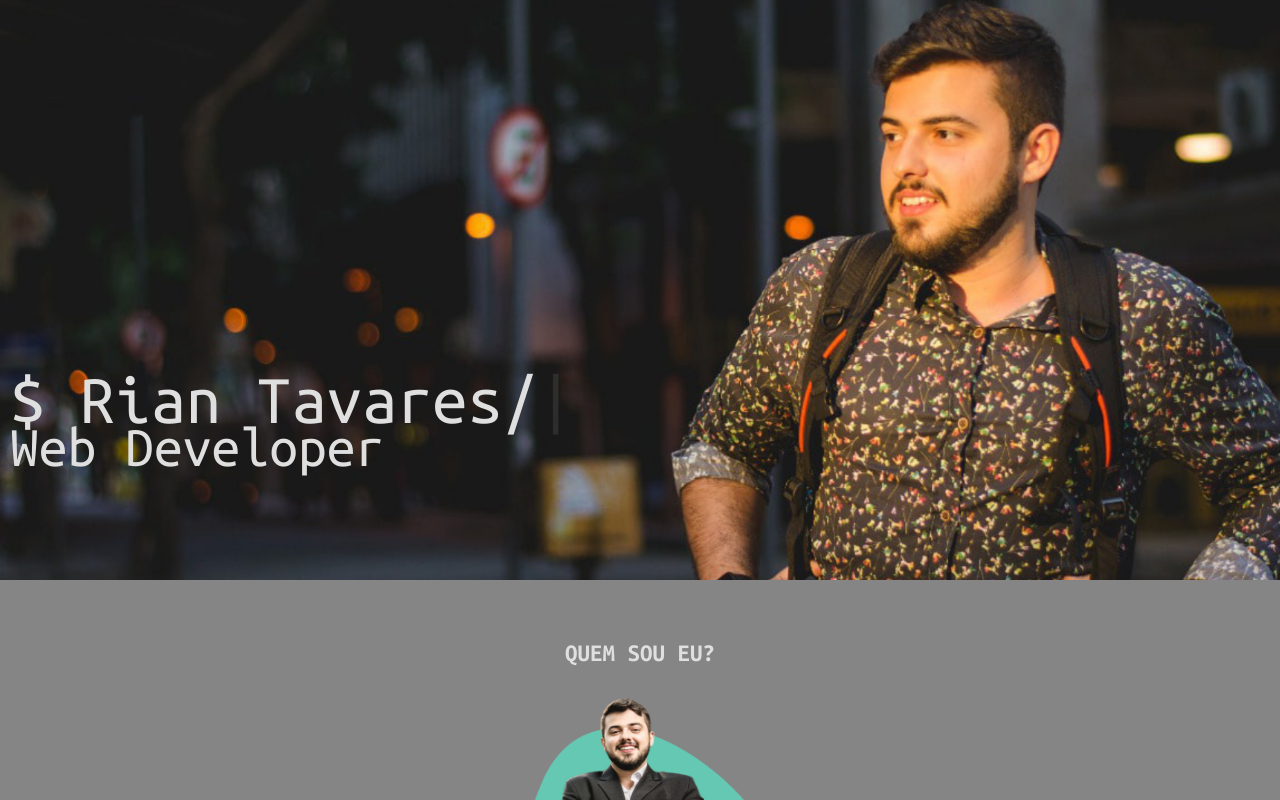
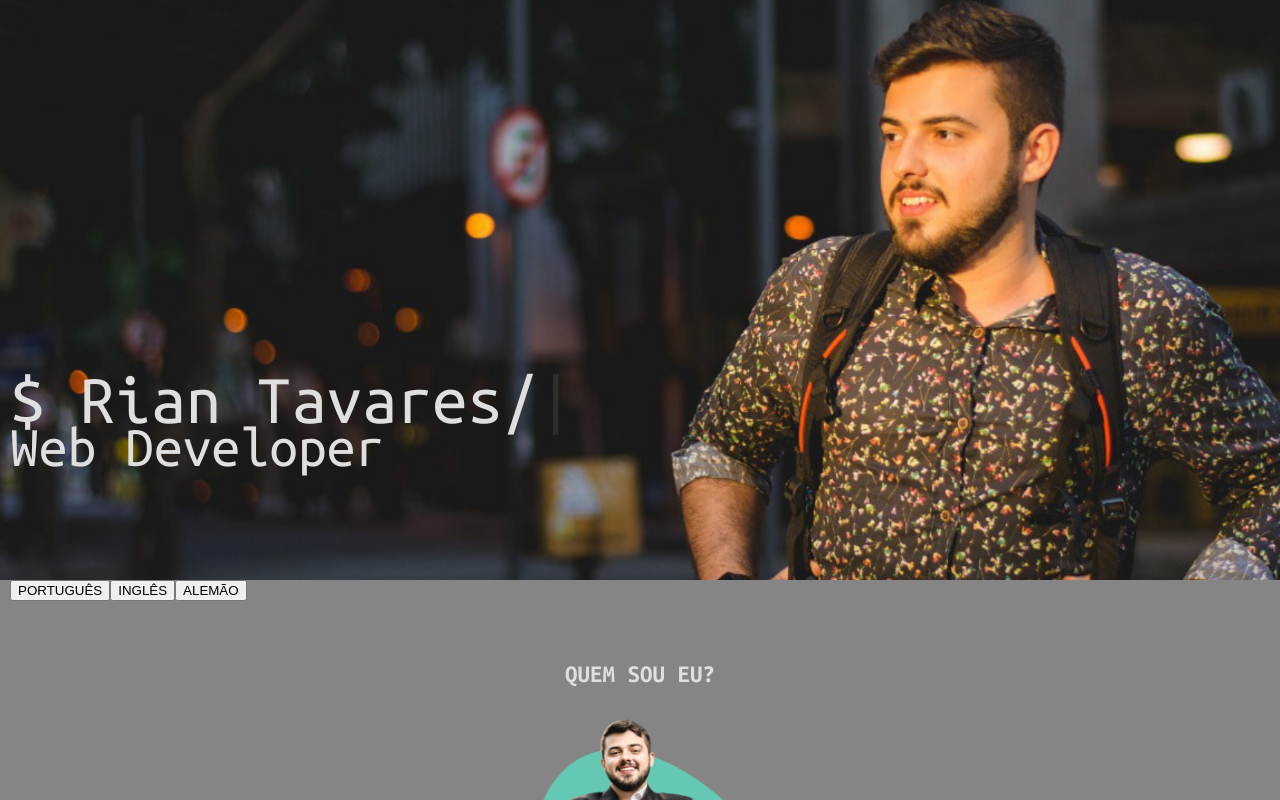
Before and after one commit to RianTavares/portfolio-old, a React (Create React App) app in the folder aboutme/: page / in a window 1280 px wide. Shown: the top 800 px of the page. Built offline with nearby package versions, Linux system fonts and the light colour scheme.

Commit message:
setting lenguage as locaStorage variale to keep the lenguage preferences even when the page is refreshed

```diff
--- a/aboutme/src/page/App.js
+++ b/aboutme/src/page/App.js
@@ -12,18 +12,18 @@ function App() {
 
   const [selectedLenguage, setLenguage] = useState(0);
 
-  // useEffect(()=>{
-  //   const jobClass = document.querySelector('.job');
-  //   jobClass.classList.add('fade-in');
-  // })
+  useEffect(()=>{
+    const localStorageVar = localStorage.getItem('lenguage_rt') ? localStorage.getItem('lenguage_rt') : 0;
+    setLenguage(localStorageVar);
+  })
 
   return (
     <div className="App">
       <BannerTop />
       <section className="page-content">
-        {/* <button onClick={() => setLenguage(0)}>PORTUGUÊS</button>
-        <button onClick={() => setLenguage(1)}>INGLÊS</button>
-        <button onClick={() => setLenguage(2)}>ALEMÃO</button> */}
+        <button onClick={() => { setLenguage(0); localStorage.setItem('lenguage_rt', 0)}}>PORTUGUÊS</button>
+        <button onClick={() => { setLenguage(1); localStorage.setItem('lenguage_rt', 1)}}>INGLÊS</button>
+        <button onClick={() => { setLenguage(2); localStorage.setItem('lenguage_rt', 2)}}>ALEMÃO</button>
 
         <section className="section">
           <h1 className="section__title">{l[selectedLenguage].section1.title}</h1>
```
